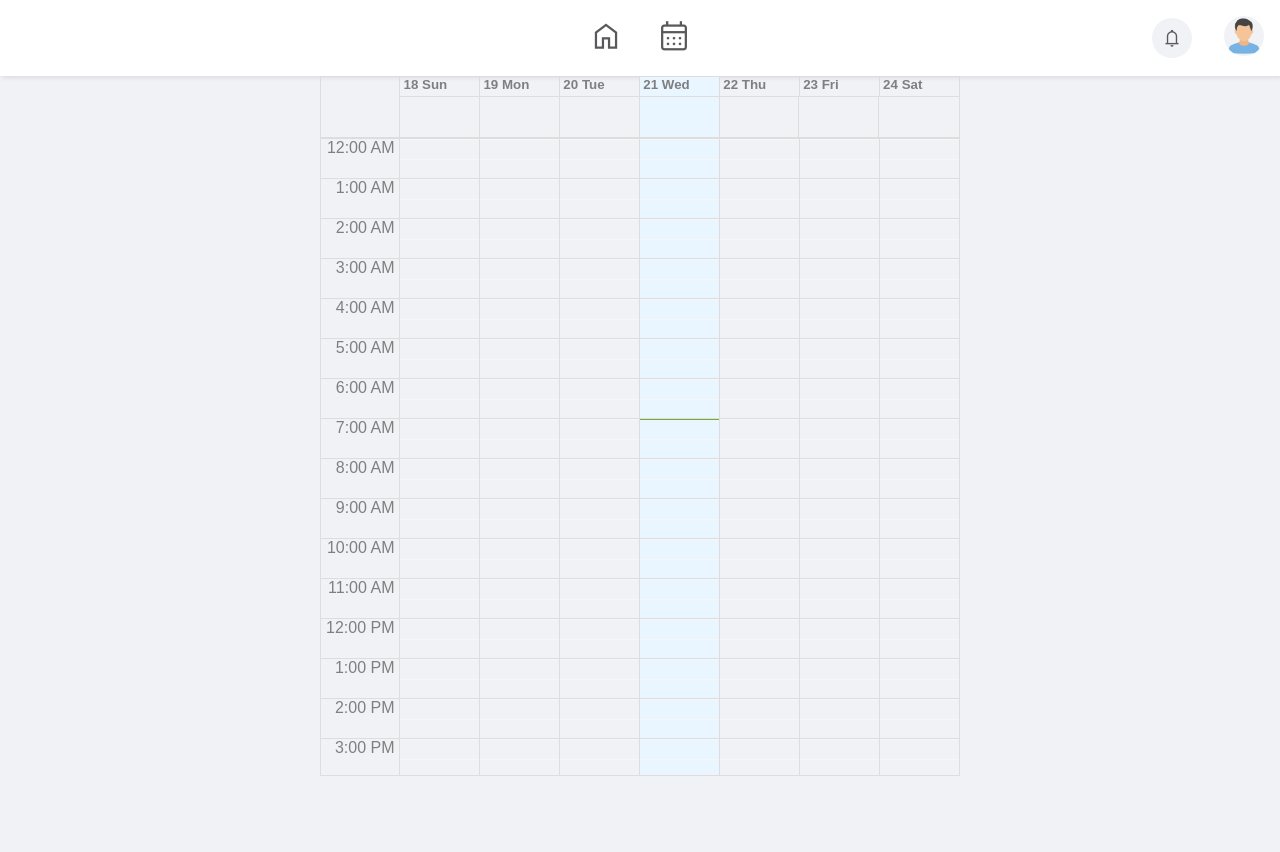
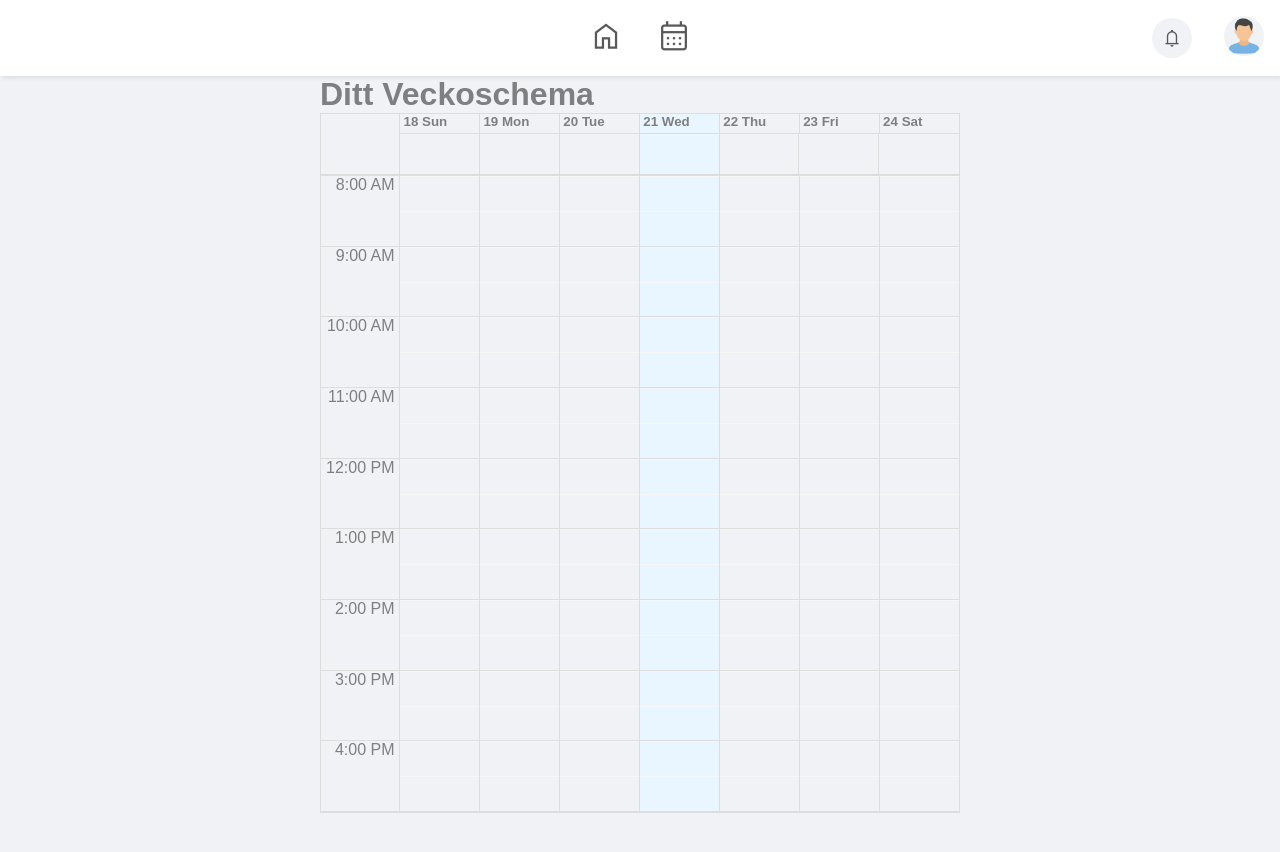
Before and after one commit to rasmus-bremholm/Fullstack-Laboration-3, a Next.js app in the folder frontend/: page /schedule in a window 1280 px wide. Shown: the top 852 px of the page. Built offline with nearby package versions, Linux system fonts and the light colour scheme; no server answers.

Commit message:
Typescript again

```diff
--- a/frontend/app/schedule/page.tsx
+++ b/frontend/app/schedule/page.tsx
@@ -7,13 +7,13 @@ import { useEffect, useState } from "react";
 import "react-big-calendar/lib/css/react-big-calendar.css";
 import { Calendar, momentLocalizer } from "react-big-calendar";
 import moment from "moment";
-import type { weekday } from "../types/types";
+import type { schedule_event, weekday } from "../types/types";
 
 const url = "https://fullstack-laboration-3.onrender.com";
 
 export default function Shedule() {
 	const localizer = momentLocalizer(moment);
-	const [events, setEvents] = useState([]);
+	const [events, setEvents] = useState<schedule_event[]>([]);
 
 	const getDateForWeekdays = (weekday: string, time: string): Date => {
 		const days: Record<weekday, number> = {
@@ -46,14 +46,14 @@ export default function Shedule() {
 			if (!response.ok) {
 				console.log("Vi kunde inte fetcha");
 			} else {
-				const data = await response.json();
-				if (!data.schedule) {
+				const { schedule }: { schedule: schedule_event[] } = await response.json();
+				if (!schedule) {
 					console.error("Inget sschema från APIn");
 					return;
 				}
-				console.log(data.schedule);
+				console.log(schedule);
 				setEvents(
-					data.schedule.map((item) => ({
+					schedule.map((item) => ({
 						title: item.title,
 						start: getDateForWeekdays(item.weekday, item.start),
 						end: getDateForWeekdays(item.weekday, item.end),
@@ -66,6 +66,7 @@ export default function Shedule() {
 
 	return (
 		<div>
+			<h1>Ditt Veckoschema</h1>
 			<Calendar
 				defaultView='week'
 				views={["week"]}
@@ -75,6 +76,9 @@ export default function Shedule() {
 				startAccessor='start'
 				endAccessor='end'
 				style={{ height: 700 }}
+				// Sätter en begränsning. Jävla piss dokumentation.
+				min={new Date(1989, 1, 1, 8, 0)}
+				max={new Date(1989, 1, 1, 16, 45)}
 			/>
 		</div>
 	);
```
Also changed, not shown: frontend/app/types/types.ts (+5 -5 lines).
